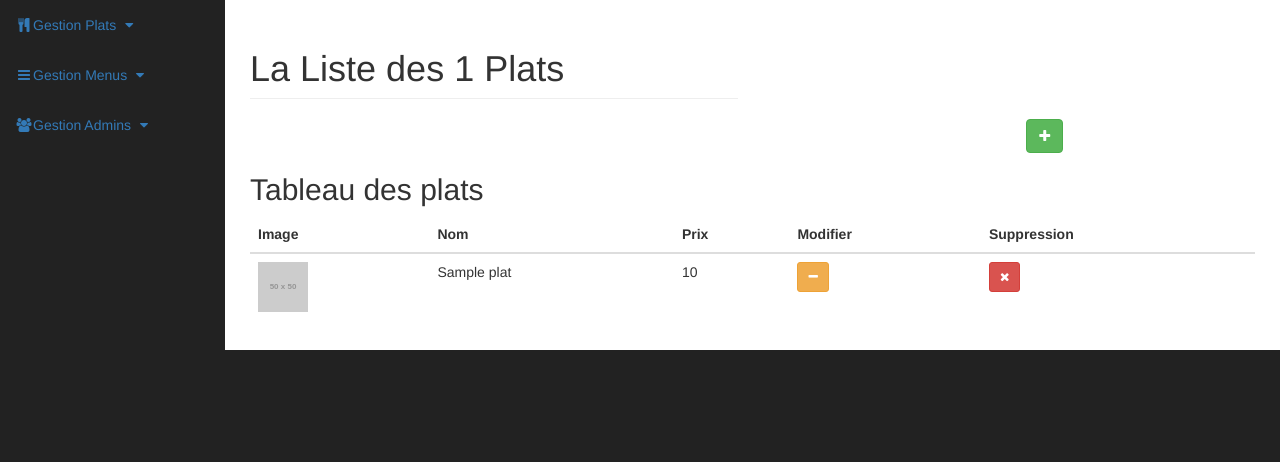
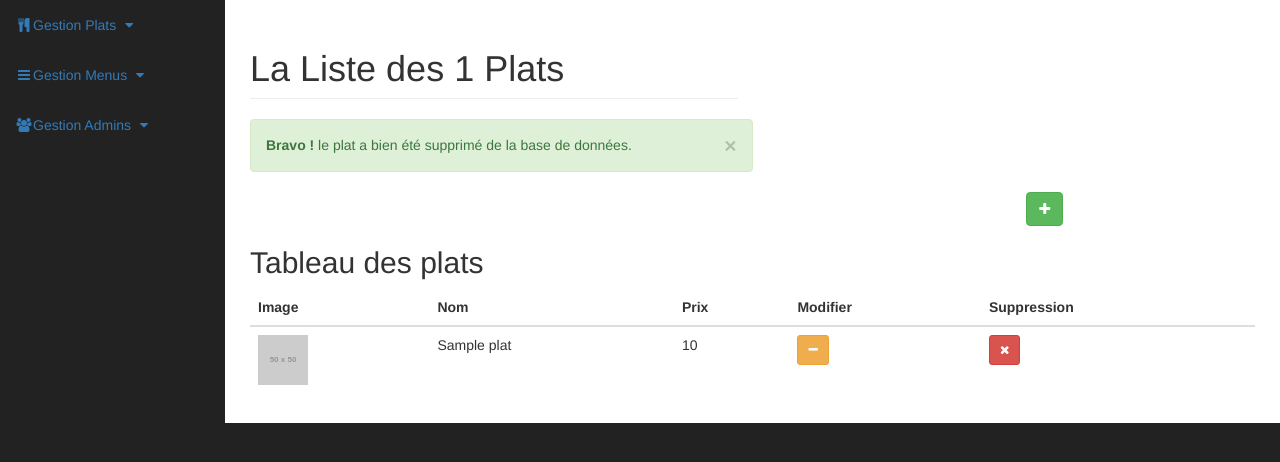
Before and after one commit to lapie002/restaurantPOO, a PHP site: page /restaurantPOO/showplats.php in a window 1280 px wide. Shown: the part 51-513 px from the top of the page. Run offline with PHP 8.4, Linux system fonts and the light colour scheme; the visitor is signed in with stand-in values (Sample User, id 1); tables that the repository leaves empty or names only in its code hold one stand-in row (values such as "Sample post"); grey boxes labelled with a size stand in for pictures from a placeholder-image service; some libraries are stand-ins or nearby versions.

Commit message:
message success error on delete plat dans showplats.php

```diff
--- a/models/PlatsManager.php
+++ b/models/PlatsManager.php
@@ -54,13 +54,14 @@ class PlatsManager {
        $q = $this->_db->query('SELECT count(*) FROM Plats')->fetchColumn();
 
        return $q;
-
      }
 
      public function delete(Plat $plat)
      {
        // Exécute une requête de type DELETE.
-      $this->_db->exec('DELETE FROM Plats WHERE ID = '.$plat->getId());
+      $q = $this->_db->exec('DELETE FROM Plats WHERE ID = '.$plat->getId());
+
+      return $q;
      }
 
      public function exists($info)
--- a/showplats.php
+++ b/showplats.php
@@ -26,6 +26,19 @@ if(isset($_SESSION['login'])){
 
   $nomAdminSession    = $_SESSION['nom'];
   $prenomAdminSession = $_SESSION['prenom'];
+
+  //gestion du message success | error pour insertion du plat dans la bdd - pour update avec image
+  if(isset($_SESSION['suppressionPlat']))
+  {
+    if($_SESSION['suppressionPlat'])
+    {
+       $message = "<div class='alert alert-success fade in col-lg-6'><a href='#' class='close' data-dismiss='alert' aria-label='close'>&times;</a><strong>Bravo !</strong> le plat a bien été supprimé de la base de données.</div>";
+    }
+    else
+    {
+       $message = "<div class='alert alert-danger fade in col-lg-6'><a href='#' class='close' data-dismiss='alert' aria-label='close'>&times;</a><strong>Erreur !</strong> le plat n'a pas été supprimé de la base de données.</div>";
+    }
+  }
 
 ?>
 <!DOCTYPE html>
@@ -251,6 +264,12 @@ if(isset($_SESSION['login'])){
                                     La Liste des <?= $platsManager->count() ?> Plats
                                 </h1>
                             </div>
+                            <div class="col-lg-12">
+                            <?php
+                              //on affiche le message de suuccess | error d insertion
+                              if(isset($message)){echo $message;}
+                            ?>
+                            </div>
                         </div>
 
 
@@ -285,7 +304,7 @@ if(isset($_SESSION['login'])){
 
                                             foreach($plats as $plat)
                                             {
-
+                                                // num me sert pour la fenetre modale
                                                 $num = $plat->getId();
 
                                                 ?>
```
Also changed, not shown: deleteplat.php (+10 -1 lines).
